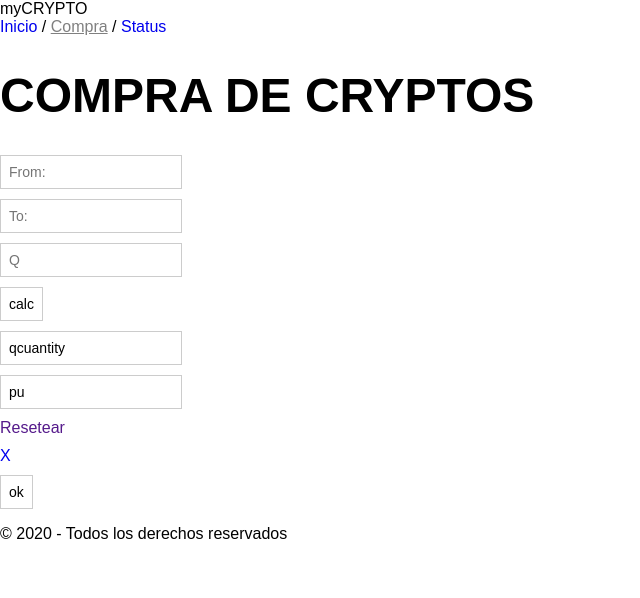
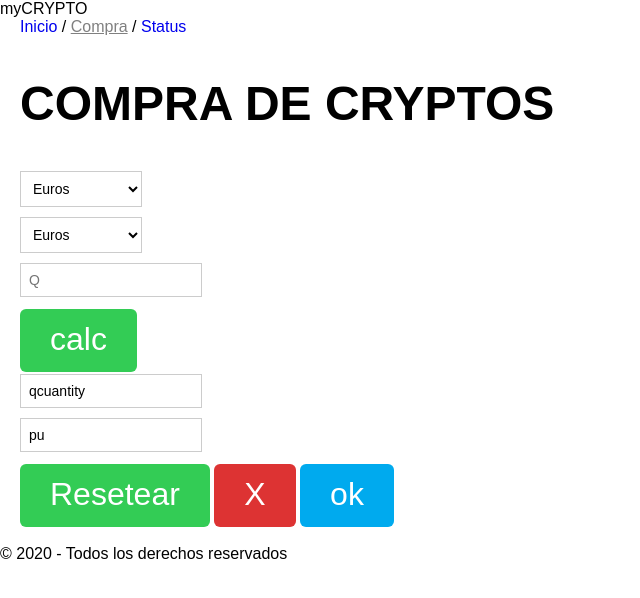
Before and after one commit to eldeivich/proyecto_flask, a Flask app: template cryptoapp/templates/purchase.html in a window 1280 px wide. Shown: the top 598 px of the page, without its empty margins (0-640 px from the left). Run offline with Flask 2, Linux system fonts and the light colour scheme; the template is opened without the code that fills it, so the values that code supplies are empty.

Commit message:
algunos avances aunque pocos, añadido base.html con jinja y dado algunos formatos

```diff
--- /dev/null
+++ b/cryptoapp/templates/base.html
@@ -0,0 +1,17 @@
+<html lang="en">
+<head>
+    <meta charset="UTF-8">
+    <meta name="viewport" content="width=device-width, initial-scale=1.0">
+    <meta http-equiv="X-UA-Compatible" content="ie=edge">
+    <title>{% block title %}{% endblock %}</title>
+    <link rel="stylesheet" href="./static/styles.css">
+    <link rel="stylesheet" href="./static/min.css">
+</head>
+<body>
+    <header>myCRYPTO</header>
+    <section class="container">
+        {% block content %}{% endblock %}
+    </section>
+    <footer>&copy; 2020 - Todos los derechos reservados</footer>
+</body>
+</html>
--- a/cryptoapp/templates/purchase.html
+++ b/cryptoapp/templates/purchase.html
@@ -1,14 +1,8 @@
-<html lang="en">
-<head>
-    <meta charset="UTF-8">
-    <meta name="viewport" content="width=device-width, initial-scale=1.0">
-    <meta http-equiv="X-UA-Compatible" content="ie=edge">
-    <title>Compra de Cryptos</title>
-    <link rel="stylesheet" href="./static/styles.css">
-    <link rel="stylesheet" href="./static/min.css">
-</head>
-<body>
-    <header>myCRYPTO</header>
+{% extends "base.html" %}
+
+{% block title %} Compra de Cryptos {% endblock %}
+
+{% block content %}
     <nav>
         <a href="/">Inicio</a> /
         <a class="deact" href="">Compra</a> /
@@ -16,16 +10,42 @@
     </nav>
     <h1>COMPRA DE CRYPTOS</h1>
     <form action="/purchase" method="POST">
-        <input type="text" name="from" placeholder="From:">
-        <input type="text" name="to" placeholder="To:">
+        <select name="from" id="1" placeholder="From">
+            <option value="EUR">Euros</option>
+            <option value="BTC">Bitcoin</option>
+            <option value="LTC">Litecoin</option>
+            <option value="XRP">XRP</option>
+            <option value="XLM">Stellar</option>
+            <option value="USDT">Tether</option>
+            <option value="ETH">Ethereum</option>
+            <option value="EOS">EOS</option>
+            <option value="BCH">Bitcoin Cash</option>
+            <option value="BNB">Binance Coin</option>
+            <option value="TRX">Tron</option>
+            <option value="ADA">Cardano</option>
+            <option value="BSV">Bitcoin SV</option>
+        </select>
+        <select name="to" id="2" placeholder="To">
+            <option value="EUR">Euros</option>
+            <option value="BTC">Bitcoin</option>
+            <option value="LTC">Litecoin</option>
+            <option value="XRP">XRP</option>
+            <option value="XLM">Stellar</option>
+            <option value="USDT">Tether</option>
+            <option value="ETH">Ethereum</option>
+            <option value="EOS">EOS</option>
+            <option value="BCH">Bitcoin Cash</option>
+            <option value="BNB">Binance Coin</option>
+            <option value="TRX">Tron</option>
+            <option value="ADA">Cardano</option>
+            <option value="BSV">Bitcoin SV</option>
+        </select>
         <input type="text" name="q" placeholder="Q">
-        <input type="submit" value="calc">
-        <input type="text" value="qcuantity" placeholder="Q">
-        <input type="text" value="pu" placeholder="P.U.">
-        <a href="">Resetear</a>
-        <a href="/">X</a>
-        <input type="submit" value="ok" placeholder="V">
+        <input class="btn btn-b" type="submit" value="calc">
+        <input type="text" value="qcuantity" placeholder="Q" readonly>
+        <input type="text" value="pu" placeholder="P.U." readonly>
+        <a class="btn btn-b" href="">Resetear</a>
+        <a class="btn btn-c" href="/">X</a>
+        <input class="btn btn-a" type="submit" value="ok" placeholder="V">
     </form>
-    <footer>&copy; 2020 - Todos los derechos reservados</footer>
-</body>
-</html>
+{% endblock %}
```
Also changed, not shown: cryptoapp/routes.py (+48 -13 lines), cryptoapp/templates/index.html (+6 -14 lines), cryptoapp/templates/status.html (+6 -14 lines), cryptoapp/data/data.db, data/data.db (added), 1 other file.
